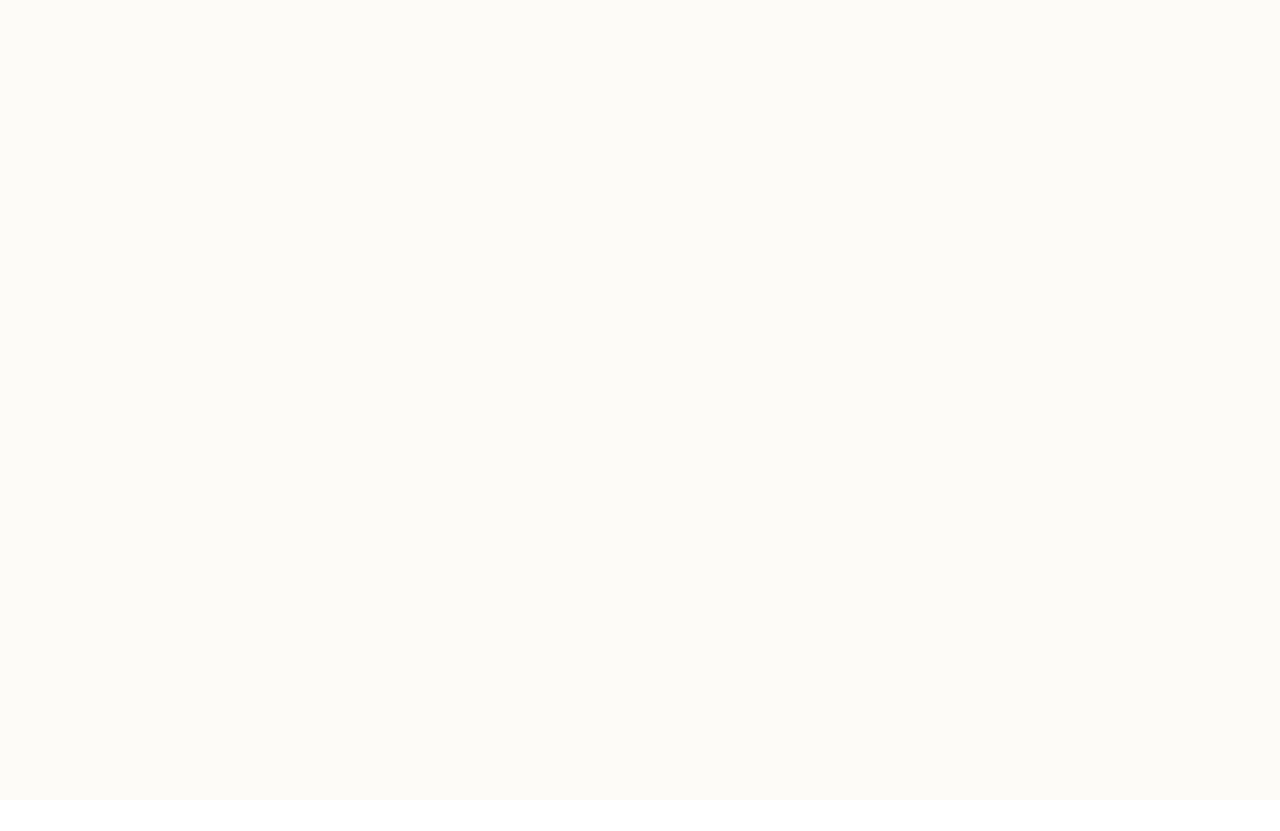
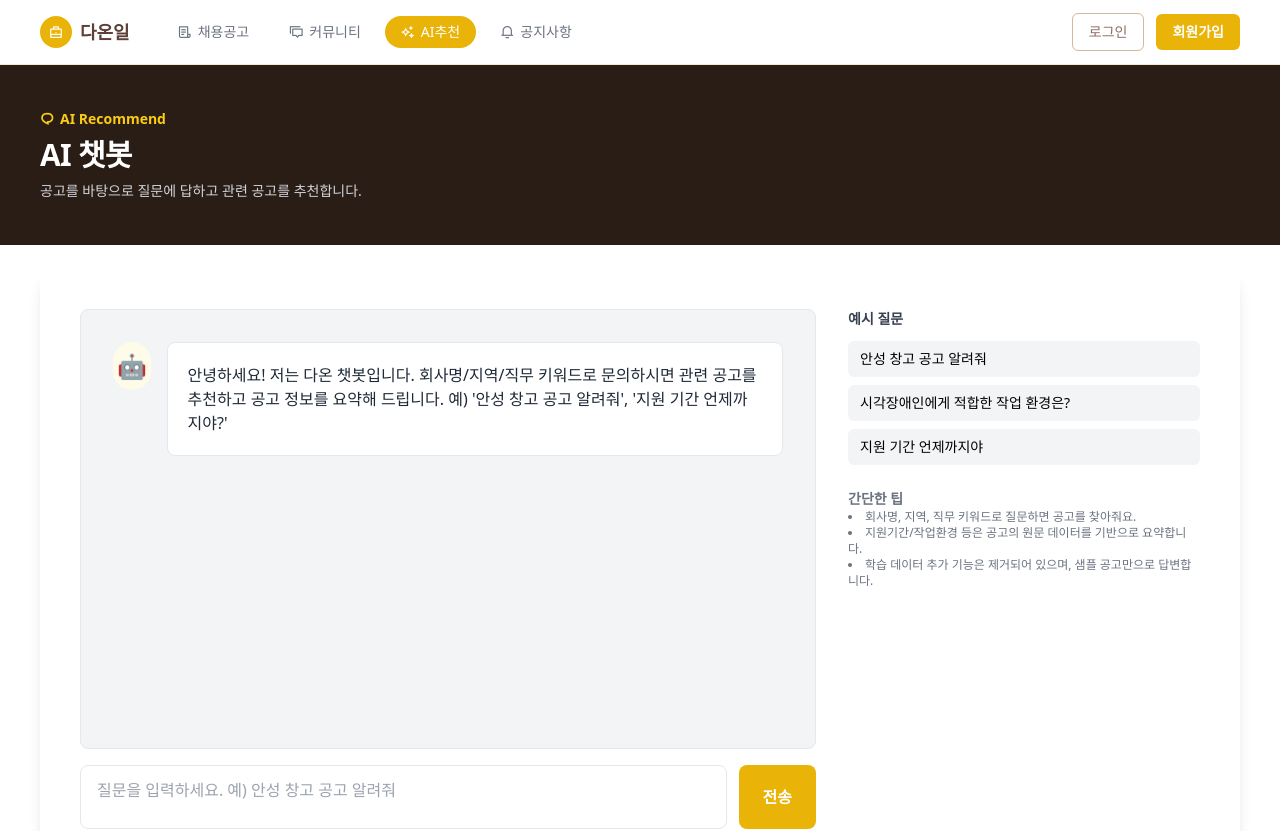
Before and after one commit to hwangbohye03/AIBE5_3th_Team11, a React (Vite) app: page /ai-recommend in a window 1280 px wide. Before the commit this address had no page. Shown: the top 831 px of the page. Before the commit the page ends 800 px from the top, so only its background shows below. Built offline with nearby package versions, Linux system fonts and the light colour scheme.

Commit message:
#10-feat/AIRecommend (Front)

```diff
--- a/src/App.jsx
+++ b/src/App.jsx
@@ -10,10 +10,11 @@ import ResumeForm from "./pages/ResumeForm";
 import ResumeDetail from "./pages/ResumeDetail";
 import Jobs from "./pages/Jobs";
 import JobDetail from "./pages/JobDetail";
+import AiRecommend from "./pages/AiRecommend";
 
 export default function App() {
   return (
-    <div className="bg-[#FDFBF7] min-h-screen">
+    <div className="bg-white min-h-screen">
       <Routes>
         <Route path="/" element={<Home />} />
         <Route path="/community" element={<Community />} />
@@ -28,6 +29,7 @@ export default function App() {
         <Route path="/resumes/:id/edit" element={<ResumeForm />} />
         <Route path="/jobs" element={<Jobs/>}/>
         <Route path="/jobs/:id" element={<JobDetail/>} />
+        <Route path="/ai-recommend" element={<AiRecommend/>} />
         </Routes>
     </div>
   );
--- /dev/null
+++ b/src/components/ai/AiBanner.jsx
@@ -0,0 +1,18 @@
+export function AiBanner() {
+  return (
+    <div className="w-full bg-[#2A1D16] py-10 h-[180px]">
+      <div className="max-w-7xl mx-auto px-10 flex items-center justify-between h-full">
+        <div className="flex flex-col gap-2">
+          <div className="flex items-center gap-1.5 text-yellow-400 font-bold text-sm">
+            <i className="ri-chat-1-line"></i>
+            <span>AI Recommend</span>
+          </div>
+          <h1 className="text-3xl font-extrabold text-white tracking-tight">AI 챗봇</h1>
+          <p className="text-gray-300 text-sm">공고를 바탕으로 질문에 답하고 관련 공고를 추천합니다.</p>
+        </div>
+      </div>
+    </div>
+  );
+}
+
+export default AiBanner;
--- /dev/null
+++ b/src/components/ai/AiChat.jsx
@@ -0,0 +1,171 @@
+import { useState, useMemo, useRef, useEffect, useCallback } from "react";
+import { useNavigate } from "react-router-dom";
+import { sampleJobs } from "../../data/sampleJobs";
+
+export default function AiChat() {
+  const [messages, setMessages] = useState([
+    { role: "bot", text: "안녕하세요! 저는 다온 챗봇입니다. 회사명/지역/직무 키워드로 문의하시면 관련 공고를 추천하고 공고 정보를 요약해 드립니다. 예) '안성 창고 공고 알려줘', '지원 기간 언제까지야?'" }
+  ]);
+  const [input, setInput] = useState("");
+  const navigate = useNavigate();
+  const scrollRef = useRef(null);
+
+  const fmtTerm = useCallback((term) => {
+    if (!term) return "";
+    if (term === '상시') return '상시';
+    const parts = term.split("~").map(s => s.trim());
+    const fmt = (d) => {
+      const clean = d.replace(/[^0-9]/g, '');
+      if (clean.length >= 8) return clean.slice(4,6) + '-' + clean.slice(6,8);
+      const mmdd = d.match(/(\d{2})[-/](\d{2})/);
+      return mmdd ? `${mmdd[1]}-${mmdd[2]}` : d;
+    };
+    if (parts.length === 2) return `${fmt(parts[0])}~${fmt(parts[1])}`;
+    return fmt(parts[0]);
+  }, []);
+
+  const summarizeJob = useCallback((j) => {
+    const loc = (j.location || '').replace(/\(.*?\)/g,'').replace(/[,·]/g,' ').trim().split(/\s+/).slice(0,2).join(' ');
+    const envs = (j.workEnv || []).slice(0,3).map(e => {
+      if (!e) return e;
+      if (e.includes('Kg')) {
+        const m = e.match(/[\d,~]+Kg/);
+        return m ? m[0] : e;
+      }
+      if (e.includes('듣') || e.includes('말')) return '청취/발화';
+      if (e.includes('서서')) return '서서작업';
+      if (e.includes('양손')) return '양손작업';
+      return e.length > 18 ? e.slice(0,18)+'...' : e;
+    }).join(', ');
+
+    return `${j.title} @ ${j.company} · ${loc} · 기간 ${fmtTerm(j.date)} ${envs ? '· 주요환경: ' + envs : ''}`;
+  }, [fmtTerm]);
+
+  const knowledge = useMemo(() => {
+    return sampleJobs.map(j => ({ id: `job-${j.id}`, type: 'job', title: j.title, company: j.company, text: summarizeJob(j), job: j }));
+  }, [summarizeJob]);
+
+  useEffect(() => {
+    if (scrollRef.current) scrollRef.current.scrollTop = scrollRef.current.scrollHeight;
+  }, [messages]);
+
+  const generateAnswer = (q) => {
+    const text = q.toLowerCase();
+    if (/어떻게|사용법|방법|사용해/.test(text)) {
+      return "사용법: 회사명/직무/지역 키워드로 문의하면 관련 공고를 찾아 요약합니다. 예) '안성 창고 공고', '시각장애인에 적합한 직무'";
+    }
+
+    const tokens = text.split(/\s+|[,，.?!]/).filter(Boolean);
+    const scores = knowledge.map(k => {
+      let score = 0;
+      tokens.forEach(t => {
+        if (k.text.toLowerCase().includes(t)) score += 2;
+        if ((k.title || '').toLowerCase().includes(t)) score += 3;
+        if ((k.company || '').toLowerCase().includes(t)) score += 3;
+      });
+      return { k, score };
+    });
+
+    const matched = scores.filter(s => s.score > 0).sort((a,b) => b.score - a.score).slice(0,5);
+    if (matched.length > 0) {
+      const whenKeywords = /언제|기간|마감|마감일|시작|끝|언제까지/;
+      if (whenKeywords.test(text)) {
+        const res = matched[0].k;
+        if (res.type === 'job') {
+          const j = res.job;
+          return `"${j.title}"의 지원 기간은 ${fmtTerm(j.date)} 입니다. 상세페이지: /jobs/${j.id}`;
+        }
+      }
+
+      const envKeywords = /장애|요구|환경|작업|능력/;
+      if (envKeywords.test(text)) {
+        const list = matched.filter(m => m.k.type === 'job').map(m => m.k.job);
+        if (list.length === 0) return '조건에 맞는 공고의 작업환경 정보가 없습니다.';
+        return list.slice(0,3).map(j => `- ${j.company} / ${j.title} : ${(j.workEnv||[]).slice(0,3).join(', ') || '정보 없음'}`).join('\n');
+      }
+
+      const jobs = matched.filter(m => m.k.type === 'job').map(m => m.k.job).slice(0,3);
+      if (jobs.length > 0) {
+        return jobs.map(j => `${summarizeJob(j)} \n상세보기: /jobs/${j.id}`).join('\n\n');
+      }
+    }
+
+    return '죄송하지만 요청하신 내용을 정확히 찾지 못했습니다. 회사명/지역/직무 키워드로 다시 시도해 주세요.';
+  };
+
+  const handleSend = () => {
+    const q = (input || '').trim();
+    if (!q) return;
+    setMessages(prev => [...prev, { role: 'user', text: q }]);
+    setInput('');
+    setTimeout(() => {
+      const answer = generateAnswer(q);
+      setMessages(prev => [...prev, { role: 'bot', text: answer }]);
+    }, 250);
+  };
+
+  const handleKeyDown = (e) => {
+    if (e.key === 'Enter' && !e.shiftKey) {
+      e.preventDefault();
+      handleSend();
+    }
+  };
+
+  const handleNavigateJob = (path) => {
+    if (!path) return;
+    navigate(path);
+  };
+
+  return (
+    <div className="bg-white rounded-2xl p-10 shadow-lg grid grid-cols-1 lg:grid-cols-3 gap-8">
+      <div className="lg:col-span-2 flex flex-col min-h-[520px]">
+        <div ref={scrollRef} className="flex-1 overflow-y-auto p-8 space-y-5 bg-gray-100 rounded-lg border max-h-[85vh]">
+          {messages.map((m, i) => (
+            <div key={i} className={`flex ${m.role === 'user' ? 'justify-end' : 'justify-start'}`}>
+              {m.role === 'bot' ? (
+                <div className="flex items-start gap-4">
+                  <div className="w-12 h-12 rounded-full bg-yellow-50 flex items-center justify-center text-2xl">🤖</div>
+                  <div className="bg-white text-gray-800 max-w-[92%] p-5 rounded-lg border">{String(m.text).split(/(\/jobs\/\d+)/).map((chunk, idx) => {
+                    if (/^\/jobs\/\d+$/.test(chunk)) {
+                      return (
+                        <button key={idx} onClick={() => handleNavigateJob(chunk)} className="text-yellow-600 underline ml-1">상세보기</button>
+                      );
+                    }
+                    return <span key={idx}>{chunk}</span>;
+                  })}</div>
+                </div>
+              ) : (
+                <div className="flex items-center justify-end w-full">
+                  <div className="bg-yellow-50 text-gray-800 max-w-[92%] p-5 rounded-lg border text-right">{m.text}</div>
+                </div>
+              )}
+            </div>
+          ))}
+        </div>
+
+        <div className="mt-4 flex gap-3">
+          <textarea value={input} onChange={(e) => setInput(e.target.value)} onKeyDown={handleKeyDown} placeholder="질문을 입력하세요. 예) 안성 창고 공고 알려줘" className="flex-1 px-4 py-3 rounded-lg border resize-none h-16" />
+          <button onClick={handleSend} className="px-6 py-3 bg-yellow-500 text-white rounded-lg font-semibold">전송</button>
+        </div>
+      </div>
+
+      <div className="flex flex-col gap-3">
+        <div className="text-sm font-bold text-gray-700">예시 질문</div>
+        <div className="flex flex-col gap-2">
+          <button onClick={() => { setInput('안성 창고 공고 알려줘'); }} className="text-sm px-3 py-2 bg-gray-100 rounded-md text-left">안성 창고 공고 알려줘</button>
+          <button onClick={() => { setInput('시각장애인에게 적합한 작업 환경은?'); }} className="text-sm px-3 py-2 bg-gray-100 rounded-md text-left">시각장애인에게 적합한 작업 환경은?</button>
+          <button onClick={() => { setInput('지원 기간 언제까지야'); }} className="text-sm px-3 py-2 bg-gray-100 rounded-md text-left">지원 기간 언제까지야</button>
+        </div>
+
+        <div className="mt-3 text-sm text-gray-500">
+          <div className="font-semibold">간단한 팁</div>
+          <ul className="list-disc list-inside text-xs">
+            <li>회사명, 지역, 직무 키워드로 질문하면 공고를 찾아줘요.</li>
+            <li>지원기간/작업환경 등은 공고의 원문 데이터를 기반으로 요약합니다.</li>
+            <li>학습 데이터 추가 기능은 제거되어 있으며, 샘플 공고만으로 답변합니다.</li>
+          </ul>
+        </div>
+      </div>
+    </div>
+  );
+}
--- /dev/null
+++ b/src/pages/AiRecommend.jsx
@@ -0,0 +1,17 @@
+import Header from "../components/Header";
+import Footer from "../components/Footer";
+import AiChat from "../components/ai/AiChat.jsx";
+import AiBanner from "../components/ai/AiBanner.jsx";
+
+export default function AiRecommend() {
+  return (
+    <>
+      <Header />
+        <AiBanner/>
+        <div className="max-w-7xl mx-auto px-10 mt-6">
+          <AiChat/>
+        </div>
+      <Footer />
+    </>
+  );
+}
```
